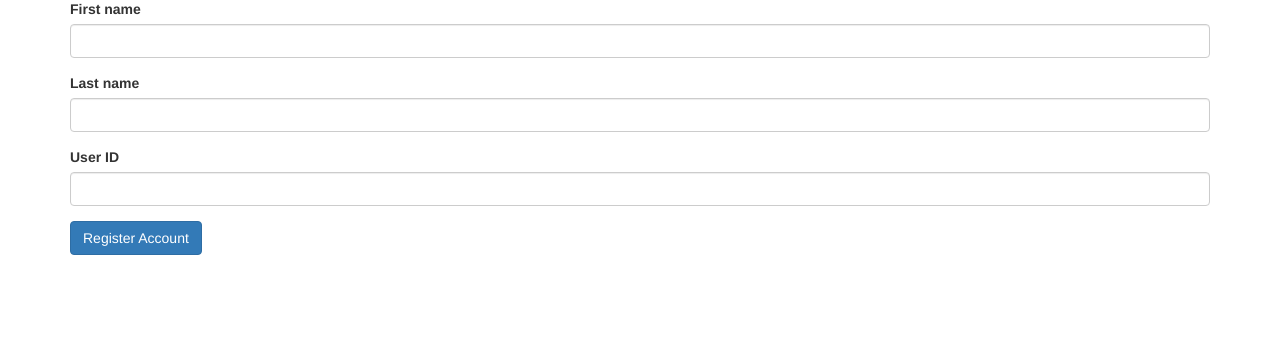
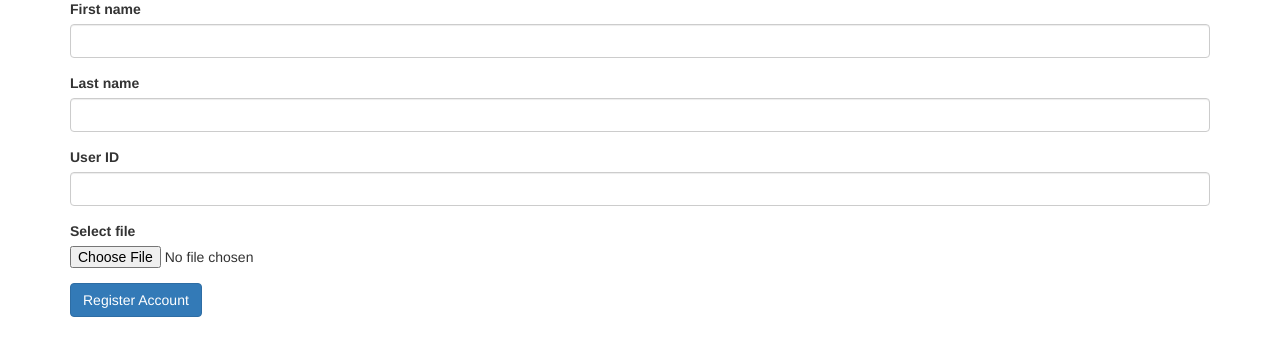
Before and after one commit to jojimmy1/Team-J-Project, a Flask app: page /register in a window 1280 px wide. Shown: the part 111-467 px from the top of the page. Run offline with Flask 2, Linux system fonts and the light colour scheme; some libraries are stand-ins or nearby versions.

Commit message:
Extra credit 1 (incomplete)

```diff
--- a/main.py
+++ b/main.py
@@ -4,6 +4,7 @@ import sqlite3
 from datetime import datetime
 from datetime import timedelta
 from flask import abort, redirect, url_for, render_template, request, jsonify
+import os
 
 ######## HELPERS ############
 def hash_id(id): # Creates 8 digit hashcode (int)
@@ -17,6 +18,7 @@ app = flask.Flask(__name__, static_folder='styles/')
 def register():
     return flask.render_template("register.html")
 
+app.config["IMGU"] = "./data"
 @app.route("/createUser", methods=['POST'])
 def submit_form():
     conn = sqlite3.connect('data/database.db')
@@ -25,6 +27,12 @@ def submit_form():
     last_name = flask.request.form['lname']
     userID = flask.request.form['userID']
     hashcode = hash_id(userID)
+
+    if flask.request.files:
+        print('111111111111111112222222222222')
+        image = flask.request.files["image"]
+        print(type(image))
+        image.save(os.path.join(app.config["IMGU"], "test123"))
 
     #if same id, link to already exist
     check1 = (c.execute("SELECT hashcode from users where userID = ?", (userID,)).fetchall())
--- a/templates/register.html
+++ b/templates/register.html
@@ -19,7 +19,7 @@
 
         <br>
 
-        <form action="/createUser" method="POST" id = "form">
+        <form action="/createUser" method="POST" id = "form" enctype="multipart/form-data">
 
             <div class="form-group">
                 <label for="fname">First name</label>
@@ -36,6 +36,14 @@
                 <input type="text" class="form-control" name="userID" id="userID" />
             </div>
 
+			<div class="form-group">
+				<label>Select file</label>
+				<div class="custom-file">
+					<input type="file" class="custom-file-input" name="image" id="image">
+					<!-- <label class="custom-file-label" for="image">Select Image</label> -->
+				</div>
+			</div>
+
             <div class="form-group">
                 <button type="submit" value="Submit" class="btn btn-primary">
                     Register Account
```
Also changed, not shown: data/database.db, data/test123.jpg (added), 1 other file.
